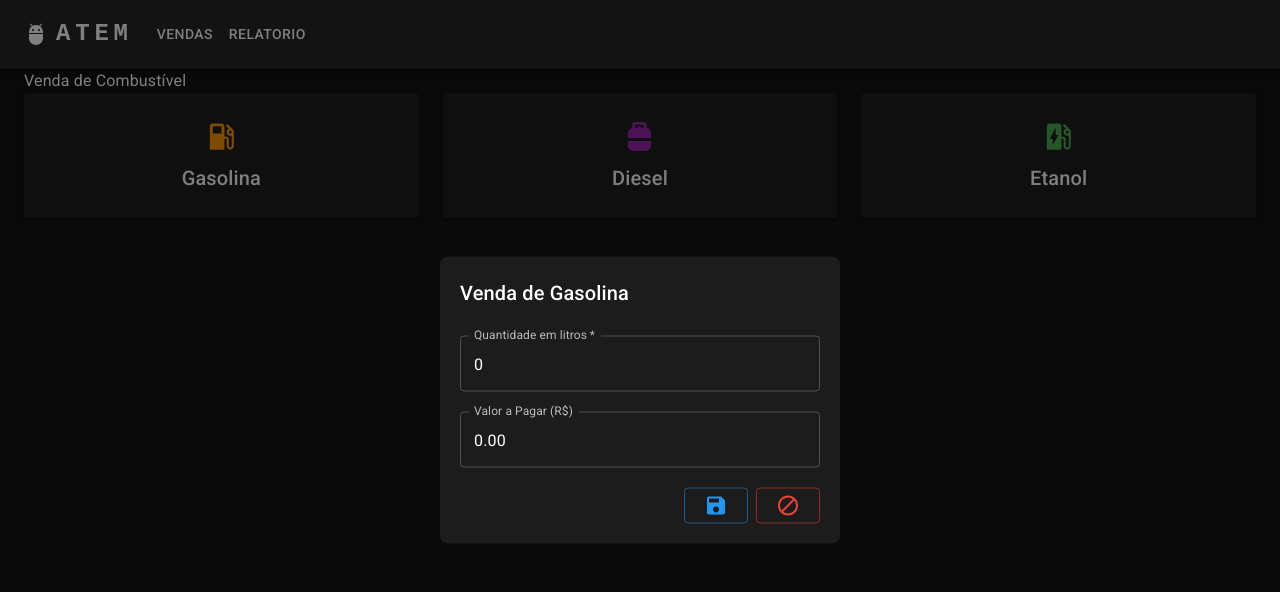
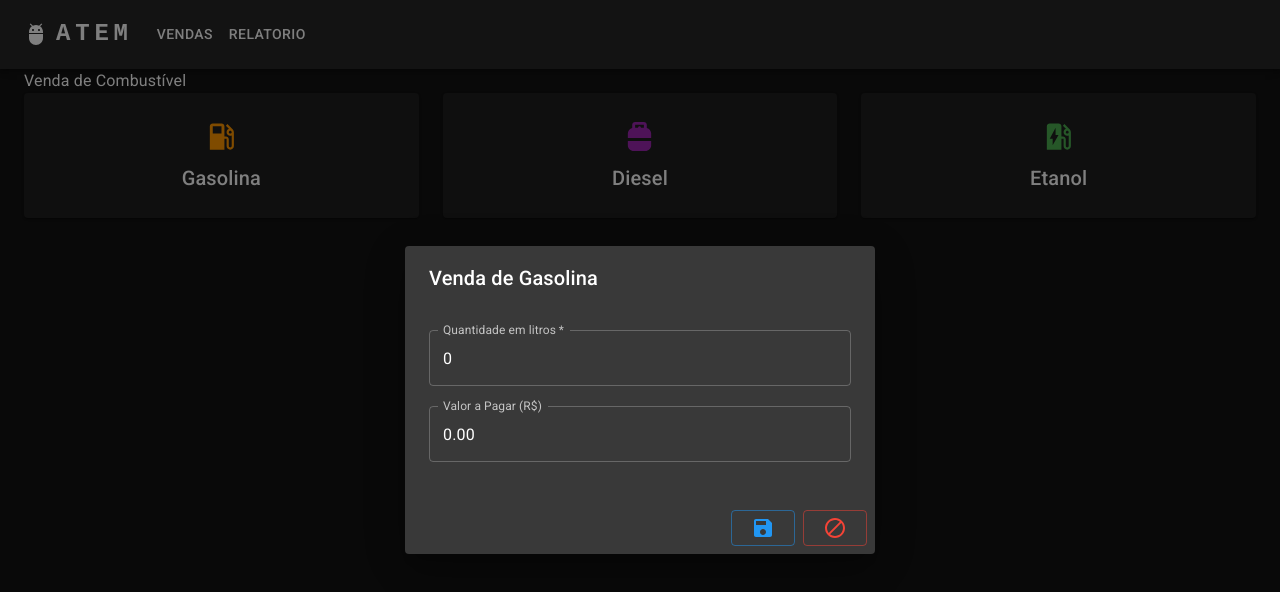
Before and after one commit to DaviNoronha/simulador-venda-combustivel, a React (Vite) app: page /venda in a window 1280 px wide. Both pictures are taken after a click on the button 221 px from the left and 135 px from the top of the page. Shown: the top 592 px of the page. Built offline with nearby package versions, Linux system fonts and the light colour scheme.

Commit message:
exibindo feedback de sucesso e erro no form

```diff
--- a/src/components/FormVenda.tsx
+++ b/src/components/FormVenda.tsx
@@ -4,11 +4,17 @@ import {
   Card,
   CardContent,
   IconButton,
-  Modal,
-  Box,
   TextField,
   Button,
   Grid2,
+  Dialog,
+  DialogTitle,
+  DialogContent,
+  DialogActions,
+  Snackbar,
+  Alert,
+  SnackbarCloseReason,
+  Stack,
 } from '@mui/material';
 import { combustiveis } from '../utils/combustiveis';
 import { Venda } from '../interfaces/Venda';
@@ -17,15 +23,28 @@ import { Save, DoDisturb, LocalGasStation, PropaneTank, EvStation } from '@mui/i
 
 function Form() {
   const [tipoCombustivel, setTipoCombustivel] = useState<string | null>(null);
-  const [litros, setLitros] = useState<number>(0);
+  const [litros, setLitros] = useState<number>();
   const [total, setTotal] = useState<number>(0);
   const [vendas, setVendas] = useState<Venda[]>([]);
   const [modal, setModal] = useState<boolean>(false);
+  const [success, setSuccess] = useState<boolean>(false);
+  const [error, setError] = useState<boolean>(false);
 
   useEffect(() => {
     const vendasSalvas = JSON.parse(localStorage.getItem('vendas') || '[]') as Venda[];
     setVendas(vendasSalvas);
   }, []);
+
+  const handleClose = (
+    event?: React.SyntheticEvent | Event,
+    reason?: SnackbarCloseReason,
+  ) => {
+    if (reason === 'clickaway') {
+      return;
+    }
+
+    setSuccess(false);
+  };
 
   const abrirModal = (combustivelId: string) => {
     setTipoCombustivel(combustivelId);
@@ -40,8 +59,8 @@ function Form() {
   };
 
   const salvarVenda = () => {
-    if (!tipoCombustivel || !litros || isNaN(litros)) {
-      alert('Por favor, insira todos os campos corretamente.');
+    if (!litros || isNaN(litros) || litros < 0) {
+      setError(true);
       return;
     }
 
@@ -51,11 +70,12 @@ function Form() {
     setVendas(vendasAtualizadas);
     localStorage.setItem('vendas', JSON.stringify(vendasAtualizadas));
 
-    alert(`Venda registrada! Valor total: R$ ${total}`);
+    setSuccess(true);
     fecharModal();
   };
 
   const changeLitros = (l: string) => {
+    setError(false);
     const valor = Number(l);
     if (!isNaN(valor)) {
       setLitros(valor);
@@ -92,34 +112,40 @@ function Form() {
         ))}
       </Grid2>
 
-      <Modal open={modal} onClose={fecharModal}>
-        <Box
-          style={{
-            position: 'absolute',
-            top: '50%',
-            left: '50%',
-            transform: 'translate(-50%, -50%)',
-            width: 400,
-            backgroundColor: 'rgba(255, 255, 255, 0.08)',
-            boxShadow: '24',
-            padding: '20px',
-            borderRadius: '8px',
+      <Dialog
+        open={modal}
+        onClose={fecharModal}
+        slotProps={{
+          paper: {
+            component: 'form',
+            onSubmit: (e: React.FormEvent<HTMLFormElement>) => {
+              e.preventDefault();
+              salvarVenda();
+            },
+          }
         }}
       >
-          <Typography variant="h6" gutterBottom>
+        <DialogTitle>
           Venda de {tipoCombustivel && combustiveis.find((c) => c.id === tipoCombustivel)?.nome}
-          </Typography>
+        </DialogTitle>
+        <DialogContent>
           <TextField
             label="Quantidade em litros"
+            id="litros"
+            name="litros"
             type="number"
             value={litros}
             onChange={(e) => changeLitros(e.target.value)}
+            error={error}
+            helperText={error ? "Preencha os campos corretamente" : ""}
             fullWidth
             required
             style={{ marginTop: '20px', marginBottom: '20px' }}
           />
           <TextField
             label="Valor a Pagar (R$)"
+            id="total"
+            name="total"
             type="number"
             value={total.toFixed(2)}
             slotProps={{
@@ -130,16 +156,29 @@ function Form() {
             fullWidth
             style={{ marginBottom: '20px' }}
           />
-          <Grid2 container spacing={1} justifyContent="flex-end">
-            <Button color="primary" variant="outlined" onClick={salvarVenda}>
+        </DialogContent>
+        <DialogActions>
+          <Button color="primary" variant="outlined" type="submit">
             <Save />
           </Button>
           <Button color="error" variant="outlined" onClick={fecharModal}>
             <DoDisturb />
           </Button>
-          </Grid2>
-        </Box>
-      </Modal>
+        </DialogActions>
+      </Dialog>
+
+      <Stack spacing={2} sx={{ maxWidth: 600 }}>
+        <Snackbar open={success} autoHideDuration={5000} onClose={handleClose}>
+          <Alert
+            onClose={handleClose}
+            severity="success"
+            variant="filled"
+            sx={{ width: '100%' }}
+          >
+            Venda registrada! Valor total: R$ ${total}
+          </Alert>
+        </Snackbar>
+      </Stack>
     </div>
   );
 }
```
Lines whose indentation alone changed are shown as unchanged.
